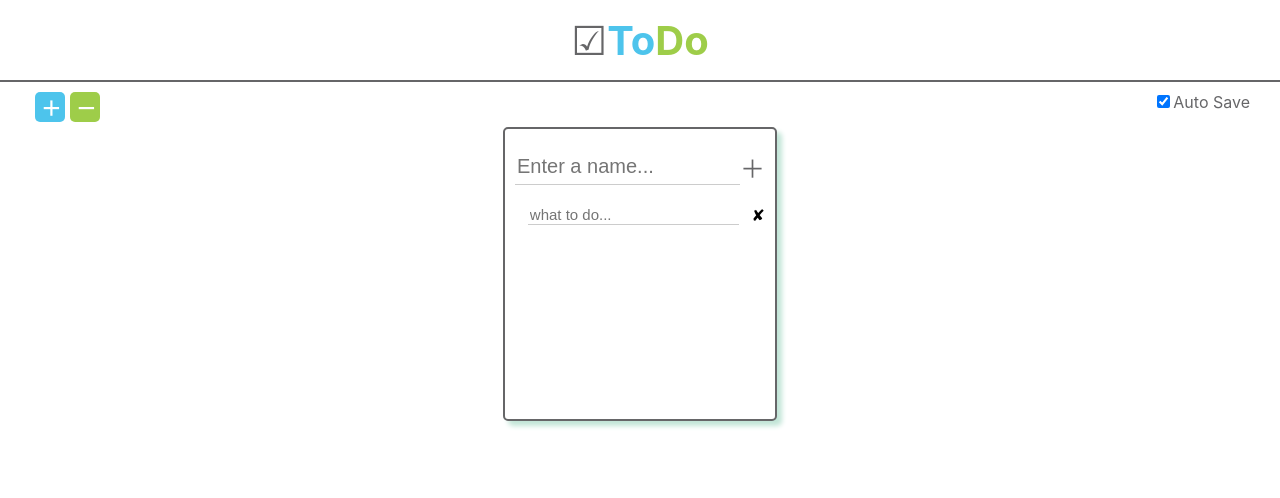
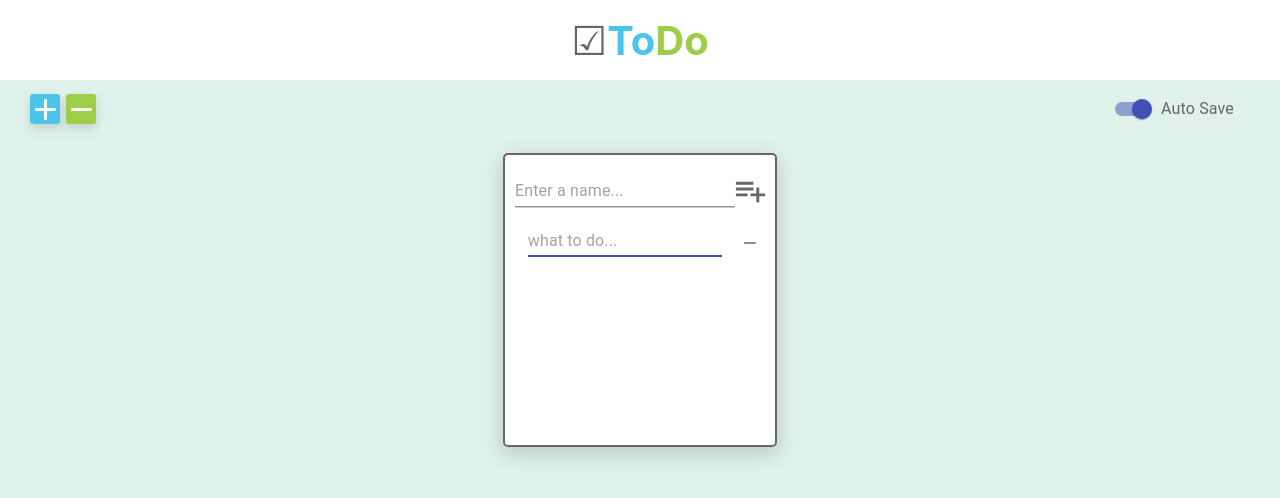
Before and after one commit to duncanc19116256/todoList, a React (Create React App) app: page / in a window 1280 px wide. Shown: the top 498 px of the page. Built offline with nearby package versions, Linux system fonts and the light colour scheme.

Commit message:
update on remove function, enter focus

```diff
--- a/package.json
+++ b/package.json
@@ -4,6 +4,7 @@
   "private": true,
   "dependencies": {
     "@material-ui/core": "^4.11.4",
+    "@material-ui/icons": "^4.11.2",
     "@testing-library/jest-dom": "^5.13.0",
     "@testing-library/react": "^11.2.7",
     "@testing-library/user-event": "^12.8.3",
--- a/src/components/Card.js
+++ b/src/components/Card.js
@@ -5,12 +5,13 @@
  *
  *
  */
-
+import React from "react";
 import TodoItem from "../components/TodoItem.js";
-
+import { IconButton, TextField, Tooltip } from "@material-ui/core";
+import PlaylistAddIcon from "@material-ui/icons/PlaylistAdd";
 import cStyle from "./style/Card.module.css";
 
-function Card(props) {
+const Card = React.forwardRef((props, ref) => {
   const {
     card,
     addTodoItem,
@@ -23,7 +24,7 @@ function Card(props) {
   } = props;
 
   //REMOTE2: 上一層不傳cardKey，改為從 card 裡面取出 cardKey 使用
-  const {cardKey} = card
+  const { cardKey } = card;
   /*  addTodo()
         Purpose:    calls addTodoItem and pass in cardKey
         Effect:     Calls props function addTodoItem and pass in CardID
@@ -62,7 +63,6 @@ function Card(props) {
     */
   const updateTodoItemMessageWithKey = (todoItemKey, message) => {
     updateTodoItemMessage(cardKey, todoItemKey, message);
-    console.log("what is the cardKey: ", cardKey);
   };
 
   /*  handleKeyDown()
@@ -82,30 +82,32 @@ function Card(props) {
       className={
         removeState ? cStyle.cardRemoveContainer : cStyle.cardContainer
       }
-      /* onClick={async () => await props.removeCard(cardKey)} */
+      ref={ref}
     >
       <div className={cStyle.titleContainer}>
-        <input
-          type="text"
+        <TextField
           placeholder="Enter a name..."
-          value={card.name}
-          className={cStyle.titleInput}
-          //REVIEW2: 可以這樣寫就好，參數可以不用再特別寫一次
           onChange={updateCardNameWithTarget}
           onKeyDown={handleKeyDown}
+          value={card.name}
+          type="text"
+          variant="standard"
+          size="medium"
+          fullWidth
+          autoFocus
+          className={cStyle.titleInput}
         />
-        <div
-          className={cStyle.addTodo}
-          onClick={addTodo}
-        >
-          ＋
-        </div>
+        <Tooltip title="Add todoItem">
+          <IconButton className={cStyle.addTodo} onClick={addTodo}>
+            <PlaylistAddIcon fontSize="large" />
+          </IconButton>
+        </Tooltip>
       </div>
 
       <div className={cStyle.scrollableContainer}>
         {
           // REVIEW2: reference - Optional chaining
-          card.todoList?.map(({message,todoItemKey}) => {
+          card.todoList?.map(({ message, todoItemKey }) => {
             //REVIEW2: reference - Destructuring assignment
             return (
               <TodoItem
@@ -117,18 +119,22 @@ function Card(props) {
                 addTodo={addTodo}
               ></TodoItem>
             );
-          })}
+          })
+        }
       </div>
+
       <div className={cStyle.removeOverlayContainer}>
-        {//REVIEW2: 這邊可以這樣寫，就不需要 return 一個空 <span />
-        removeState && (
-          <div className={cStyle.removeOverlay} onClick={removeCardWithKey}>
-            CLICK TO REMOVE
-          </div>
-        ) }
+        {
+          //REVIEW2: 這邊可以這樣寫，就不需要 return 一個空 <span />
+          removeState && (
+            <div className={cStyle.removeOverlay} onClick={removeCardWithKey}>
+              CLICK TO REMOVE
+            </div>
+          )
+        }
       </div>
     </div>
   );
-}
+});
 
 export default Card;
--- a/src/components/Todo.js
+++ b/src/components/Todo.js
@@ -6,17 +6,18 @@
  *
  */
 
-import { useState, useEffect } from "react";
-
+import { useState, useEffect, useRef } from "react";
+import {
+  FormControlLabel,
+  Switch,
+  IconButton,
+  Tooltip,
+} from "@material-ui/core";
+import AddIcon from "@material-ui/icons/Add";
+import RemoveIcon from "@material-ui/icons/Remove";
 import Card from "../components/Card.js";
 import tStyle from "./style/Todo.module.css";
 
-/**
- * REVIEW: default value 建議使用 object 結構，
- * 以利於 addCard 或相似時機時取用，就不用重寫相似 code。可
- * 想像極端點，例如： default value 若擁有 20 個 props，
- * 則 addCard assign temp 時就不需重寫這些 props
- */
 const cardsDefault = {
   name: "",
   todoList: [{ message: "", todoItemKey: 0 }],
@@ -38,6 +39,9 @@ function Todo() {
 
   const [saveList, setSaveList] = useState(true);
 
+  const cardsRef = useRef([]); /*  Ref to array of cards  */
+  const removeButtonRef = useRef(null); /*  Ref to the Remove Button  */
+
   const updateLocal = () => {
     localStorage.setItem("savedCards", JSON.stringify(cards));
     localStorage.setItem("saveAction", saveList);
@@ -56,10 +60,7 @@ function Todo() {
 
   const addCard = () => {
     setRemoveState(false);
-    // REVIEW: 使用 const / let 取代 var
-    /** REVIEW: 此處建議 spread `cardsDefault` 的預設結構，再另外寫 cardKey Prod 。
-     *  const temp = {...cardsDefault, cardKey: key, }
-     */
+
     setCards((prevArr) => [
       ...prevArr,
       {
@@ -92,7 +93,8 @@ function Todo() {
     */
   const updateCardName = (cardKey, cardName) => {
     setCards((prevArr) =>
-      prevArr.map((eachCard) =>
+      prevArr.map(
+        (eachCard) =>
           eachCard.cardKey === cardKey
             ? { ...eachCard, name: cardName }
             : eachCard
@@ -126,15 +128,6 @@ function Todo() {
               ],
             }
           : eachCard;
-        // if (eachCard.cardKey === cardKey) {
-        //   let tempTodoItem = { message: "", todoItemKey: eachCard.todoItemKeyTrack };
-
-        //   let temp = { ...eachCard };
-        //   temp.todoItemKeyTrack++;
-        //   temp.todoList = [...temp.todoList, tempTodoItem];
-        //   return temp;
-        // }
-        // return eachCard;
       })
     );
   };
@@ -154,12 +147,15 @@ function Todo() {
   const deleteTodoItem = (cardKey, todoItemKey) => {
     setCards((prevArr) =>
       prevArr.map((eachCard) =>
-     eachCard.cardKey === cardKey?
-     //REVIEW2: 這邊也是像上次 REVIEW 所寫避免直接 assign
-          {...eachCard,todoList:eachCard.todoList.filter(
+        eachCard.cardKey === cardKey
+          ? //REVIEW2: 這邊也是像上次 REVIEW 所寫避免直接 assign
+            {
+              ...eachCard,
+              todoList: eachCard.todoList.filter(
                 (todoItem) => todoItem.todoItemKey != todoItemKey
-          )}
-      :eachCard
+              ),
+            }
+          : eachCard
       )
     );
   };
@@ -195,71 +191,80 @@ function Todo() {
     );
   };
 
+  /*  Turns off removeState when mouse is clicked on spare spaces  */
+  useEffect(() => {
+    const handleClickAway = (e) => {
+      let checkCards = false;
+      /*  Loops through the ref array of cards  */
+      for (let boolCheck of cards?.map((card) =>
+        cardsRef.current[card.cardKey]?.contains(e.target)
+      )) {
+        if (boolCheck) {
+          checkCards = true;
+        }
+      }
+      const check = removeButtonRef.current.contains(e.target) || checkCards;
+
+      if (!check) {
+        setRemoveState(false);
+      }
+    };
+
+    if (removeState) {
+      document.addEventListener("mousedown", handleClickAway);
+    } else {
+      document.removeEventListener("mousedown", handleClickAway);
+    }
+    return () => {
+      document.removeEventListener("mousedown", handleClickAway);
+    };
+  }, [removeState]);
+
   /*  acts like a callback function to setCards */
   useEffect(() => {
     updateLocal();
-    console.log("useEffect cards: ", cards);
   }, [cards]);
 
-  useEffect(() => {
-    /* REVIEW2: 你這個 useEffect 裡面的 code 有下列問題存在
-        1. 這邊監聽 'keydown' 是去監聽 keyboard event，Ting 的 review 看起來意思應該是：
-           在 remove state 的時候，若用滑鼠點擊畫面上的空白處可以取消 remove state
-        2. 不知道你是不是要做成按 space bar 就會取消 remove state ，如果這邊真的要做成 space bar 的效果的話
-           在 addEventListener 的 handler (第二個參數) 裡面會提供一個參數可以拿到 event key code，
-           你可以查一下 space bar 的 key code 來實作這樣的效果
-        3. 在 handleSpacePress 這個 handler 裡面的 removeState 因為 closure 的關係所以會永遠是最一開始傳進去的值，
-           所以理論上會一直都是 false，所以將永遠不會執行 setRemoveState，只有在 initial 時當 removeState 是 true 才有可能有效
-           我建議最簡單的方式就是這樣就好
-            const handleSpacePress = () => {
-              setRemoveState(false));
-              };
-        4. 如果要做成 space bar 的功能，可能要注意一下在使用者操作的時候，目前使用者在網頁 focus 的位置，
-           因為 space bar 在瀏覽器有預設像 enter 的行為，建議還是做 Ting 說的點空白處取消，
-           或是非要用 keyboard 操縱的話，改用 esc 或其他 key
-    */
-    const handleSpacePress = () => {
-      setRemoveState(false)
-    };
-
-    document.addEventListener("keydown", handleSpacePress);
-
-    return () => {
-      document.removeEventListener("keydown", handleSpacePress);
-    };
-  }, []);
-
   return (
+    <div className={tStyle.backgroundContainer}>
       <div className={tStyle.todoContainer}>
         <div className={tStyle.editsContainer}>
           <div className={tStyle.editButtons}>
-          <button className={tStyle.addEvent} onClick={addCard}>
-            ＋
-          </button>
-          {/* REVIEW ：覺得這裡刪除的 UI 做得蠻有趣蠻棒的，
-                    若是我，會加入按空白處可以取消 remove state 的機制
-                    */}
-          <button
+            <Tooltip title="ADD CARD">
+              <IconButton className={tStyle.addEvent} onClick={addCard}>
+                <AddIcon fontSize="large" />
+              </IconButton>
+            </Tooltip>
+            <Tooltip title="REMOVE CARDS">
+              <IconButton
+                id="removeButtonID"
                 className={tStyle.removeEvent}
-            onClick={() => setRemoveState((prev) => !prev)}
+                onClick={() => {
+                  setRemoveState((prev) => !prev);
+                }}
+                ref={removeButtonRef}
               >
-            －
-          </button>
+                <RemoveIcon fontSize="large" />
+              </IconButton>
+            </Tooltip>
           </div>
 
-        <label className={tStyle.saveListContainer}>
-          <input
-            type="checkbox"
+          <div className={tStyle.saveListContainer}>
+            <FormControlLabel
+              control={
+                <Switch
                   name="saveList"
-            className={tStyle.saveCheckbox}
+                  color="primary"
                   checked={saveList}
                   onChange={() => {
                     localStorage.setItem("saveAction", !saveList);
                     setSaveList((prev) => !prev);
                   }}
                 />
-          Auto Save
-        </label>
+              }
+              label="Auto Save"
+            />
+          </div>
         </div>
 
         <div className={tStyle.cardsContainer}>
@@ -270,6 +275,9 @@ function Todo() {
             cards.map((card) => {
               return (
                 <Card
+                  ref={(elem) => {
+                    cardsRef.current[card.cardKey] = elem;
+                  }}
                   addCard={addCard}
                   removeCard={removeCard}
                   removeState={removeState}
@@ -286,6 +294,7 @@ function Todo() {
           }
         </div>
       </div>
+    </div>
   );
 }
 
--- a/src/components/TodoItem.js
+++ b/src/components/TodoItem.js
@@ -7,8 +7,9 @@
  */
 
 import tStyle from "./style/TodoItem.module.css";
-
-function Card(props) {
+import { TextField, IconButton, Tooltip } from "@material-ui/core";
+import RemoveIcon from "@material-ui/icons/Remove";
+function TodoItem(props) {
   const { todoItemKey, deleteTodoItem, updateTodoItemMessage, addTodo, todo } =
     props;
 
@@ -26,27 +27,37 @@ function Card(props) {
     建議可以練習看把 focus 帶到新增的那一行
     */
     if (e.key === "Enter") {
+      e.preventDefault();
       addTodo();
-      e.target.blur();
     }
   };
 
   return (
     <div className={tStyle.todoItemContainer}>
-      <input
-        type="text"
-        placeholder="what to do... "
-        value={todo}
-        className={tStyle.messageInput}
+      <TextField
+        id="standard-textarea"
+        autoFocus
+        placeholder="what to do..."
         onChange={updateMessage}
         onKeyDown={handleKeyDown}
+        value={todo}
+        variant="standard"
+        size="small"
+        multiline
+        fullWidth
+        className={tStyle.messageInput}
       />
-
-      <div className={tStyle.deleteContainer} onClick={deleteCurrent}>
-        ✘
-      </div>
+      <Tooltip title="remove">
+        <IconButton
+          className={tStyle.deleteContainer}
+          aria-label="remove"
+          onClick={deleteCurrent}
+        >
+          <RemoveIcon fontSize="small" />
+        </IconButton>
+      </Tooltip>
     </div>
   );
 }
 
-export default Card;
+export default TodoItem;
--- a/src/components/style/Card.module.css
+++ b/src/components/style/Card.module.css
@@ -11,8 +11,10 @@
 
   padding: 20px 10px;
   margin: 5px 10px;
+  box-shadow: 0 4px 8px 0 rgba(194, 229, 215, 0.2),
+    0 6px 20px 0 rgba(0, 0, 0, 0.19);
 
-  box-shadow: 5px 5px 5px #c2e5d7;
+  /* box-shadow: 5px 5px 5px #c2e5d7; */
   background-color: #ffffff;
 }
 
--- a/src/components/style/Todo.module.css
+++ b/src/components/style/Todo.module.css
@@ -2,19 +2,21 @@
   display: flex;
   flex-direction: column;
   justify-content: center;
-  /* background-color: #c2e5d7; */
+
   width: 100%;
 }
-
+.backgroundContainer {
+  height: 100vh;
+  background-color: rgba(194, 229, 215, 0.5);
+}
 .editsContainer {
   display: flex;
   flex-direction: row;
   justify-content: space-between;
   align-items: center;
-  padding-left: 30px;
-  padding-right: 30px;
+  padding: 10px 30px;
 
-  border-top: #666668 2px solid;
+  margin-bottom: 10px;
 }
 
 button {
@@ -24,7 +26,7 @@ button {
   margin-left: 5px;
 
   border: none;
-  border-radius: 5px;
+  border-radius: 1px;
 
   font-weight: bolder;
   font-size: 20px;
@@ -37,28 +39,31 @@ button {
   color: #666668;
 }
 
-.saveCheckbox {
-  border: #666668 solid 1px;
-  background: #666668;
-  cursor: pointer;
-}
-.saveCheckbox:hover {
-  background: #666668;
-}
-
-:checked {
-  background: #4dc4ec;
-  border: 1px solid #4dc4ec;
-}
-
 .addEvent {
   background-color: #4dc4ec;
+  color: #ffffff;
+  box-shadow: 0 4px 8px 0 rgba(0, 0, 0, 0.1), 0 6px 20px 0 rgba(0, 0, 0, 0.05);
+
+  border-radius: 3px;
 }
 
 .removeEvent {
   background-color: #9ecd49;
+  color: #ffffff;
+  margin-left: 0.5vw;
+  box-shadow: 0 4px 8px 0 rgba(0, 0, 0, 0.1), 0 6px 20px 0 rgba(0, 0, 0, 0.05);
+
+  border-radius: 3px;
 }
 
+.addEvent:hover {
+  background-color: #ffffff;
+  color: #4dc4ec;
+}
+.removeEvent:hover {
+  background-color: #ffffff;
+  color: #9ecd49;
+}
 .cardsContainer {
   display: flex;
   flex-direction: row;
--- a/src/components/style/TodoItem.module.css
+++ b/src/components/style/TodoItem.module.css
@@ -9,7 +9,7 @@
 
 .messageInput {
   border: none;
-  border-bottom: 1px solid #ccc;
+  /* border-bottom: 1px solid #ccc; */
   width: 100%;
   font-size: 15px;
   margin-right: 1vw;
--- a/src/index.js
+++ b/src/index.js
@@ -1,12 +1,15 @@
 import React from "react";
 import ReactDOM from "react-dom";
 import "./index.css";
+import { StylesProvider } from "@material-ui/core/styles";
 import App from "./App";
 import reportWebVitals from "./reportWebVitals";
 
 ReactDOM.render(
   <React.StrictMode>
-    <App />
+    <StylesProvider injectFirst>
+      <App />
+    </StylesProvider>
   </React.StrictMode>,
   document.getElementById("root")
 );
```
Also changed, not shown: 1 other file (tests, documents, lock files or other folders). Lines whose indentation alone changed are shown as unchanged.
